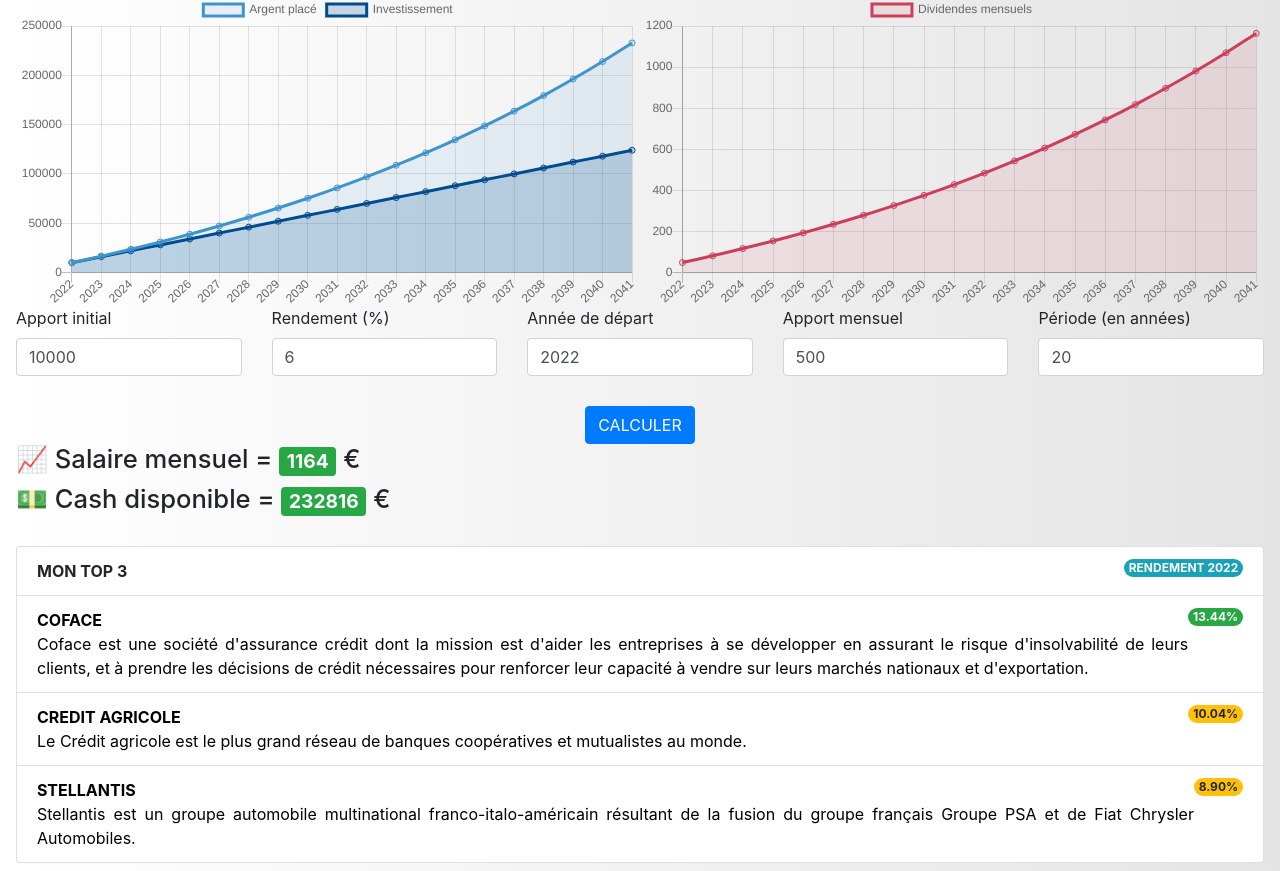
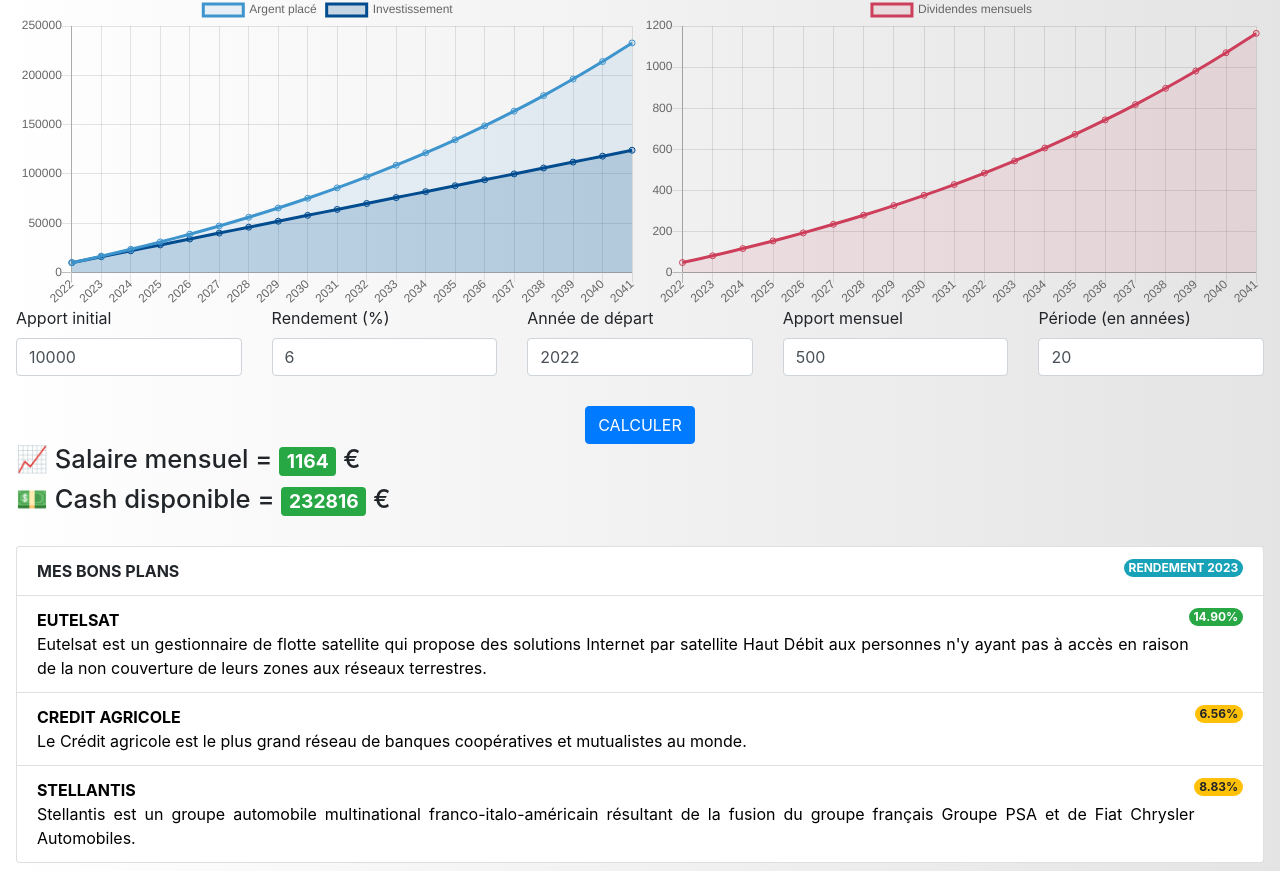
Before and after one commit to hugoant/Finance, a plain HTML site: page index.html in a window 1280 px wide. Shown: the part 78-949 px from the top of the page. Drawn offline with nearby package versions, Linux system fonts and the light colour scheme.

Commit message:
Add files via upload
Mise à jour des dividendes pour 2023 et remplacement de la société COFACE pour EUTELSAT dans mes bons plans.

```diff
--- a/index.html
+++ b/index.html
@@ -71,18 +71,18 @@
     <ol class="list-group list-group-numbered dividends">
       <li class="list-group-item d-flex justify-content-between align-items-start">
         <div class="ms-2 me-auto">
-          <div class="font-weight-bold">MON TOP 3</div>
+          <div class="font-weight-bold">MES BONS PLANS</div>
         </div>
-        <span class="badge badge-info rounded-pill">RENDEMENT 2022</span>
+        <span class="badge badge-info rounded-pill">RENDEMENT 2023</span>
       </li>
       <li class="list-group-item d-flex justify-content-between align-items-start">
         <a style="text-decoration: none; color:black" href="https://www.boursorama.com/cours/1rPCOFA/" target="_blank">
           <div class="ms-2 me-auto">
-            <div class="font-weight-bold">COFACE</div>
-            Coface est une société d'assurance crédit dont la mission est d'aider les entreprises à se développer en assurant le risque d'insolvabilité de leurs clients, et à prendre les décisions de crédit nécessaires pour renforcer leur capacité à vendre sur leurs marchés nationaux et d'exportation.
+            <div class="font-weight-bold">EUTELSAT</div>
+            Eutelsat est un gestionnaire de flotte satellite qui propose des solutions Internet par satellite Haut Débit aux personnes n'y ayant pas à accès en raison de la non couverture de leurs zones aux réseaux terrestres.
           </div>
         </a>
-        <span class="badge badge-success rounded-pill">13.44%</span>
+        <span class="badge badge-success rounded-pill">14.90%</span>
       </li>
 
       <li class="list-group-item d-flex justify-content-between align-items-start">
@@ -92,7 +92,7 @@
             Le Crédit agricole est le plus grand réseau de banques coopératives et mutualistes au monde.
           </div>
         </a>
-        <span class="badge badge-warning rounded-pill">10.04%</span>
+        <span class="badge badge-warning rounded-pill">6.56%</span>
       </li>
 
       <li class="list-group-item d-flex justify-content-between align-items-start">
@@ -102,7 +102,7 @@
             Stellantis est un groupe automobile multinational franco-italo-américain résultant de la fusion du groupe français Groupe PSA et de Fiat Chrysler Automobiles.
           </div>
         </a>
-        <span class="badge badge-warning rounded-pill">8.90%</span>
+        <span class="badge badge-warning rounded-pill">8.83%</span>
       </li>
     </ol>
 
```
